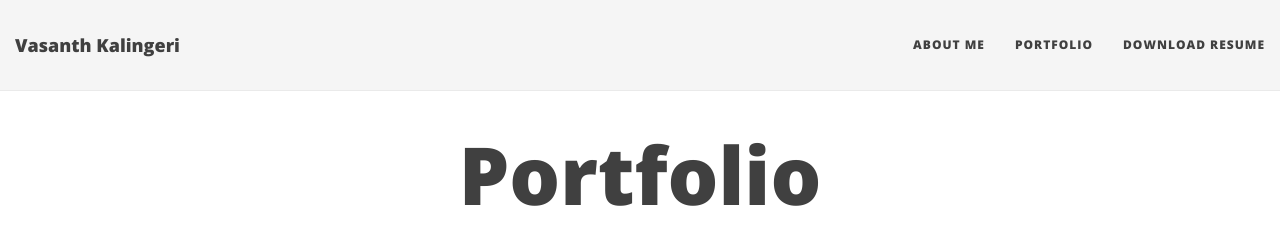
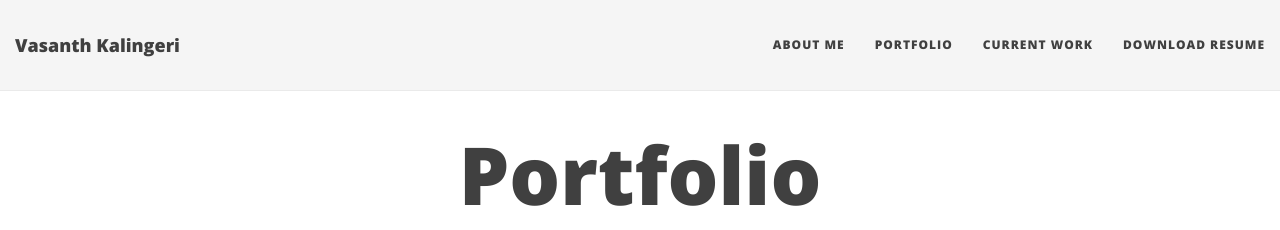
Before and after one commit to vasanthkalingeri/vasanthkalingeri.github.io, a Jekyll site: the page built from index.md, in a window 1280 px wide. Shown: the top 230 px of the page. Built offline with Jekyll 4.4.1, drawn with Linux system fonts in a browser that asks for light colours; nearby versions of some CDN libraries.

Commit message:
Update _config.yml

```diff
--- a/_config.yml
+++ b/_config.yml
@@ -25,6 +25,7 @@ description: Personal blog
 navbar-links:
   About Me: "aboutme"
   Portfolio: "index"
+  Current work: "currentwork"
   Download Resume: "downloadresume"
 
 
```
